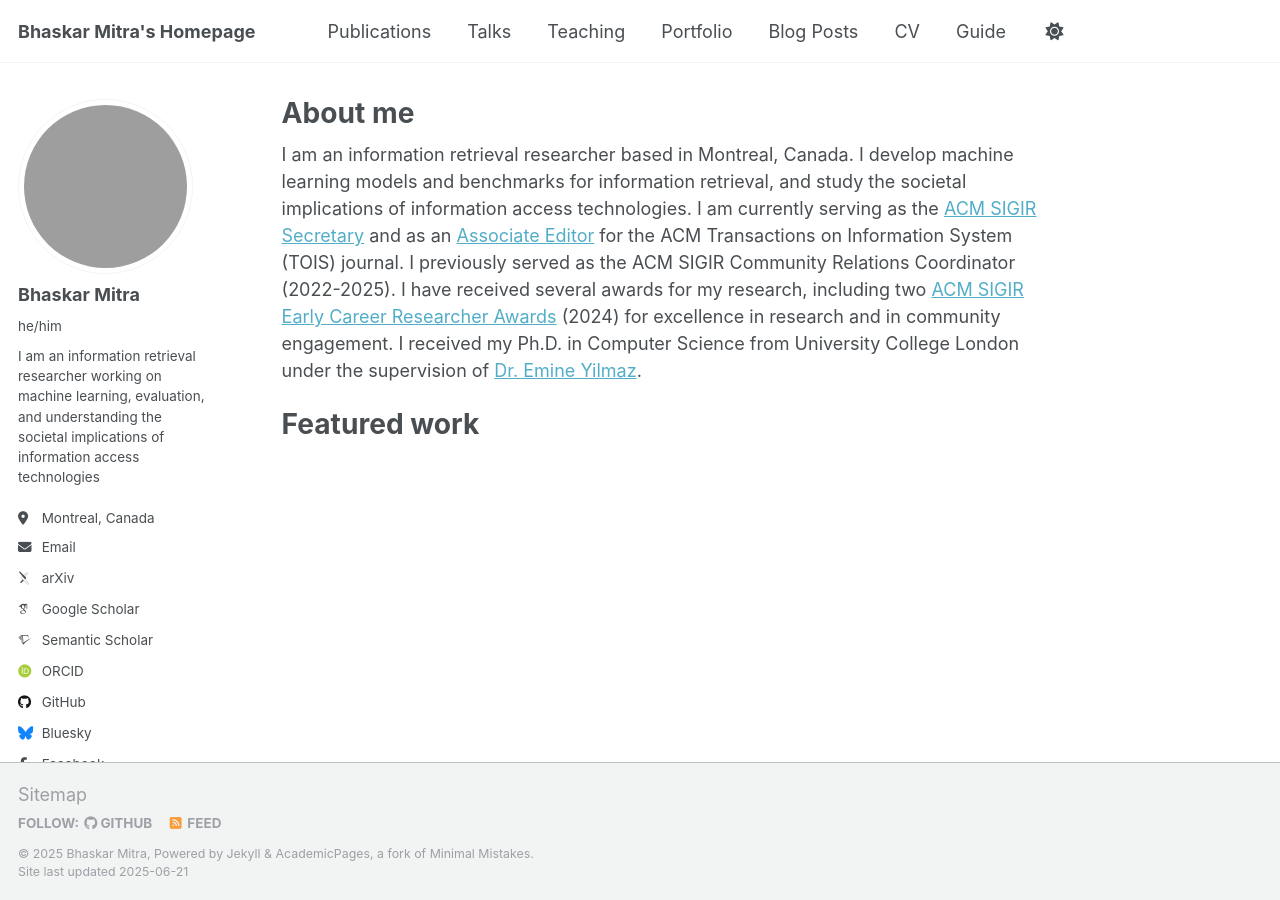
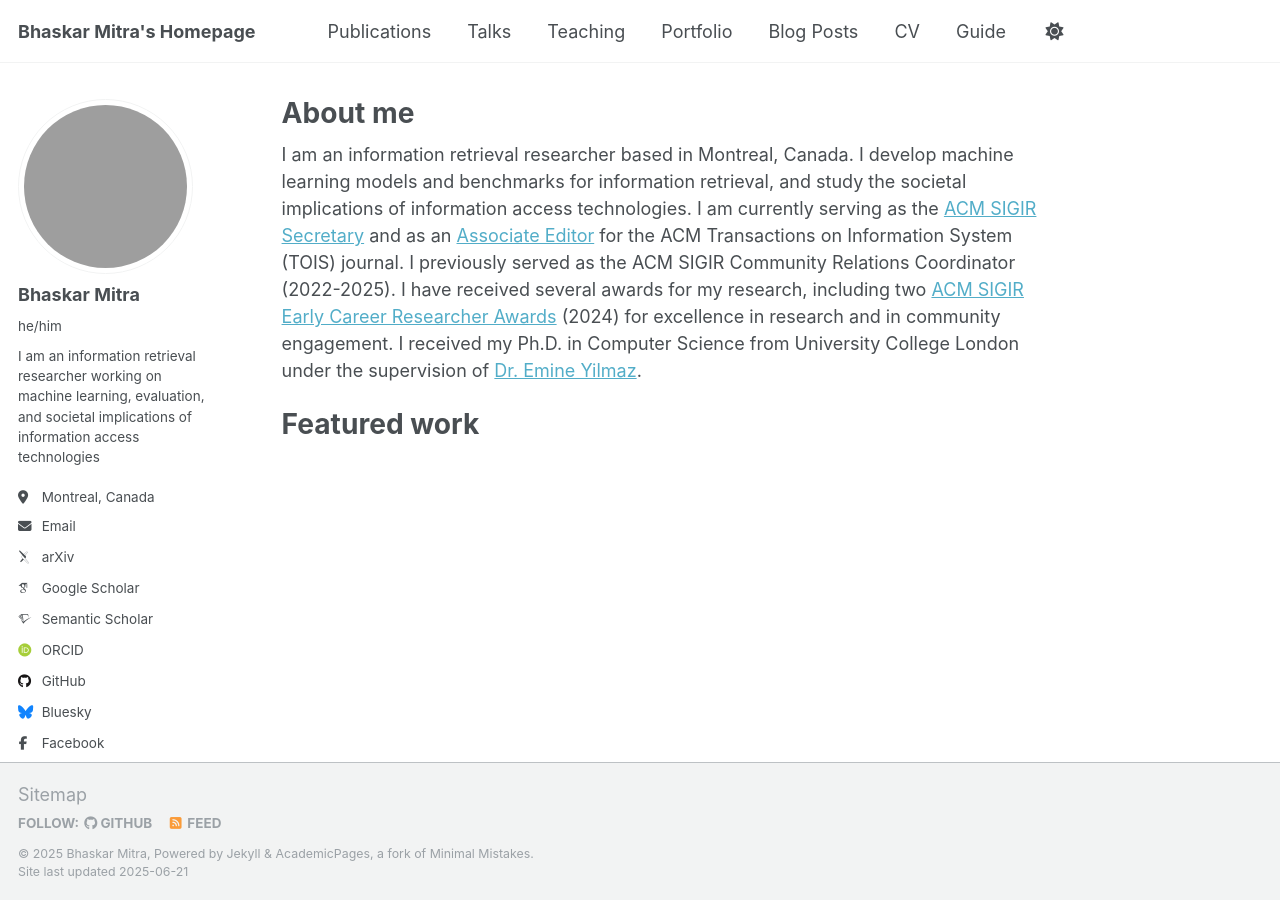
Before and after one commit to bhaskar-mitra/bhaskar-mitra.github.io, a Jekyll site: the page built from _pages/about.md, in a window 1280 px wide. Built offline with Jekyll 4.4.1, drawn with Linux system fonts in a browser that asks for light colours; some web fonts are replaced; grey boxes are pictures that could not be loaded.

Commit message:
Update _config.yml

```diff
--- a/_config.yml
+++ b/_config.yml
@@ -12,7 +12,7 @@
 title                    : "Bhaskar Mitra's Homepage"
 title_separator          : "-"
 name                     : &name "Bhaskar Mitra"
-description              : &description "I am an information retrieval researcher working on machine learning, evaluation, and understanding the societal implications of information access technologies"
+description              : &description "I am an information retrieval researcher working on machine learning, evaluation, and societal implications of information access technologies"
 url                      : https://bhaskar-mitra.github.io # the base hostname & protocol for your site e.g. "https://[your GitHub username].github.io" or if you already have some other page hosted on Github then use "https://[your GitHub username].github.io/[Your Repo Name]"
 baseurl                  : "" # the subpath of your site, e.g. "/blog"
 repository               : "bhaskar-mitra/bhaskar-mitra.github.io"
@@ -25,7 +25,7 @@
   avatar           : "https://avatars.githubusercontent.com/u/16622562?v=4"
   name             : "Bhaskar Mitra"
   pronouns         : "he/him"
-  bio              : "I am an information retrieval researcher working on machine learning, evaluation, and understanding the societal implications of information access technologies"
+  bio              : "I am an information retrieval researcher working on machine learning, evaluation, and societal implications of information access technologies"
   location         : "Montreal, Canada"
   employer         : # "Red Brick University"
   uri              : # URL
```
